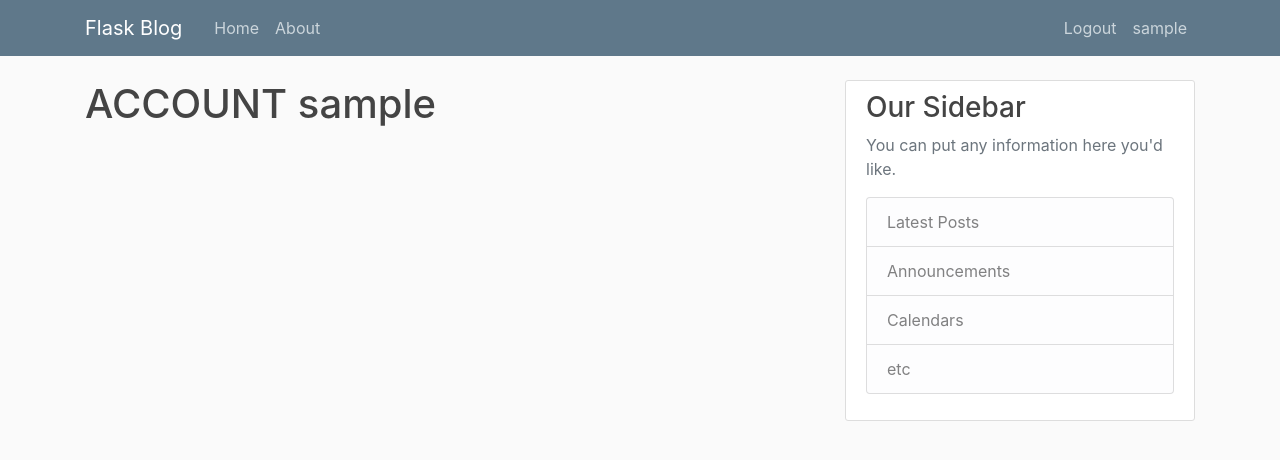
After one commit to grabarczykm/Flask, a Flask app: page /account in a window 1280 px wide. The commit adds this page. Shown: the top 460 px of the page. Run offline with Flask 2, Linux system fonts and the light colour scheme; the visitor is signed in with stand-in values (Sample User, id 1); data comes from the database, SQL or seed files in the repository; both versions use the stored data as it was after the commit; some libraries are stand-ins or nearby versions.

Commit message:
User authentication

```diff
--- a/003 CookApp/app/__init__.py
+++ b/003 CookApp/app/__init__.py
@@ -12,7 +12,7 @@ app.config.from_object(Config)
 db = SQLAlchemy(app)#instancja bazy danych
 migrate = Migrate(app, db) #instancja migratione engine
 login_manager = LoginManager(app)
-login_manager.login_view = 'login'
+login_manager.login_view = 'login' #route do którego zostaniemy przekierowani w przypadku niespełniena wymagania 'login_required'
 login_manager.login_message_category='info'
 bcrypt = Bcrypt(app)
 
--- a/003 CookApp/app/forms.py
+++ b/003 CookApp/app/forms.py
@@ -28,7 +28,7 @@ class RegistrationForm(FlaskForm):
             raise ValidationError('That email is taken. Please choose a different one.')
 
 class LoginForm(FlaskForm):
-    email = SubmitField('Email',
+    email = StringField('Email',
                         validators=[DataRequired(), Email()])
     password = PasswordField('Password',
                              validators=[DataRequired()])
--- a/003 CookApp/app/models.py
+++ b/003 CookApp/app/models.py
@@ -1,7 +1,13 @@
 from datetime import datetime
-from app import db
+from app import db, login_manager
+from flask_login import UserMixin
 
-class User(db.Model):
+#Wykorzystywane przez login_manager do odnajdywania użytkownika po user_id
+@login_manager.user_loader
+def load_user(user_id):
+    return User.query.get(int(user_id))
+
+class User(db.Model, UserMixin): #nadpisanie klasy UserMixin - zapewnia podstawowe metodt login_manager (is_authenticated, is_active, is_anynomus, get_id)
     id = db.Column(db.Integer, primary_key=True)
     username = db.Column(db.String(20), unique=True, nullable=False)
     email = db.Column(db.String(120), unique=True, nullable=False)
--- a/003 CookApp/app/routes.py
+++ b/003 CookApp/app/routes.py
@@ -1,5 +1,5 @@
 from app import app, bcrypt, db
-from flask import render_template, url_for, flash, redirect
+from flask import render_template, url_for, flash, redirect, request
 from app.models import User, Receipe
 from app.forms import RegistrationForm, LoginForm
 from flask_login import login_user, current_user, logout_user, login_required
@@ -11,7 +11,7 @@ def home():
     receipess = Receipe.query.order_by(Receipe.date_posted)
     return render_template('home.html', receipess=receipess)
 
-@app.route("/login")
+@app.route("/login", methods=['POST','GET'])
 def login():
 
     # Jeżeli użytkownik jest zalogowany
@@ -24,9 +24,10 @@ def login():
         user = User.query.filter_by(email=form.email.data).first()
         if user and bcrypt.check_password_hash(user.password, form.password.data):
             login_user(user, remember = form.remember.data)
-            return  redirect(url_for('home'))
+            next_page = request.args.get('next')
+            return redirect(next_page) if next_page else redirect(url_for('home')) #możliwość przekierowania do adresy, do którego próbowano sie dostać przed zalogowaniem
         else:
-            flash('Login Unsuccesfull. Please check email adress and password')
+            flash('Login Unsuccessful. Please check email and password', 'danger')
 
     return render_template('login.html', form=form)
 
@@ -47,7 +48,21 @@ def register():
         db.session.add(user)
         db.session.commit()
 
-        flash('Your account has been created. You are able to log in', 'success')
+        flash('Your account has been created! You are able to log in', 'success')
         return redirect(url_for('login'))
 
     return render_template('register.html',form=form)
+
+@app.route("/logout")
+def logout():
+
+    if current_user.is_authenticated:
+        logout_user()
+        return redirect(url_for('home'))
+    else:
+        return redirect(url_for('home'))
+
+@app.route("/account")
+@login_required
+def account():
+    return render_template('account.html')
--- /dev/null
+++ b/003 CookApp/app/templates/account.html
@@ -0,0 +1,4 @@
+{% extends "layout.html" %}
+{% block content %}
+<h1>ACCOUNT {{current_user.username}}</h1>
+{% endblock content %}
--- a/003 CookApp/app/templates/layout.html
+++ b/003 CookApp/app/templates/layout.html
@@ -25,8 +25,13 @@
             </div>
             <!-- Navbar Right Side -->
             <div class="navbar-nav">
-              <a class="nav-item nav-link" href="/login">Login</a>
-              <a class="nav-item nav-link" href="/register">Register</a>
+              {% if current_user.is_authenticated %}
+                <a class="nav-item nav-link" href="/logout">Logout</a>
+                <a class="nav-item nav-link" href="/account">{{ current_user.username }}</a>
+              {% else %}
+                <a class="nav-item nav-link" href="/login">Login</a>
+                <a class="nav-item nav-link" href="/register">Register</a>
+              {% endif %}
             </div>
           </div>
         </div>
--- a/003 CookApp/app/templates/login.html
+++ b/003 CookApp/app/templates/login.html
@@ -6,7 +6,7 @@
             <fieldset class="form-group">
                 <legend class="border-bottom mb-4">Log In</legend>
 
-                <!-- Formularz email z wyświetlaniem błędów-->
+               <!-- Formularz email z wyświetlaniem błędów-->
                 <div class="form-group">
                     {{ form.email.label(class="form-control-label") }}
                     {% if form.email.errors %}
```
Also changed, not shown: 003 CookApp/app/app.db.
